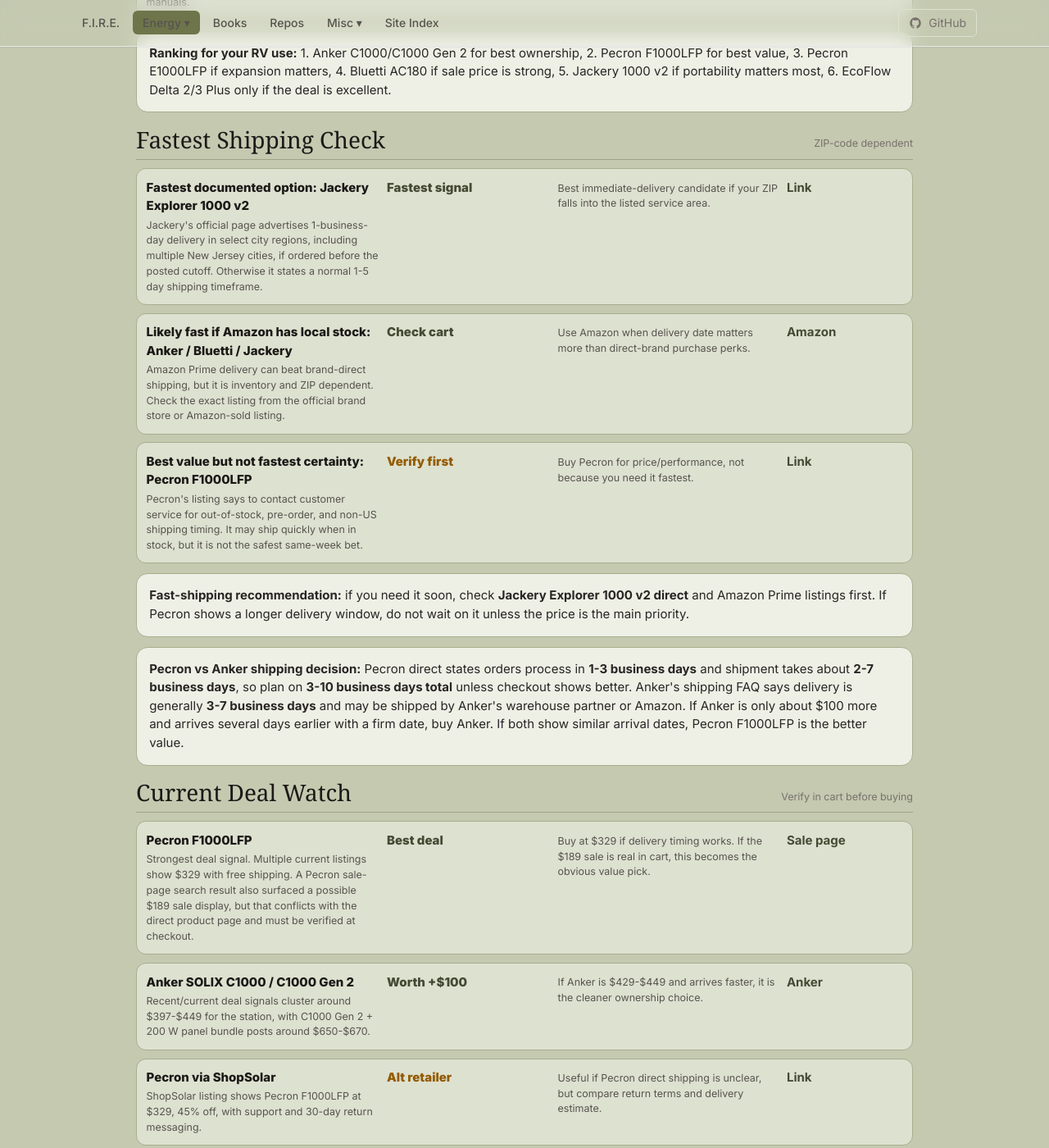
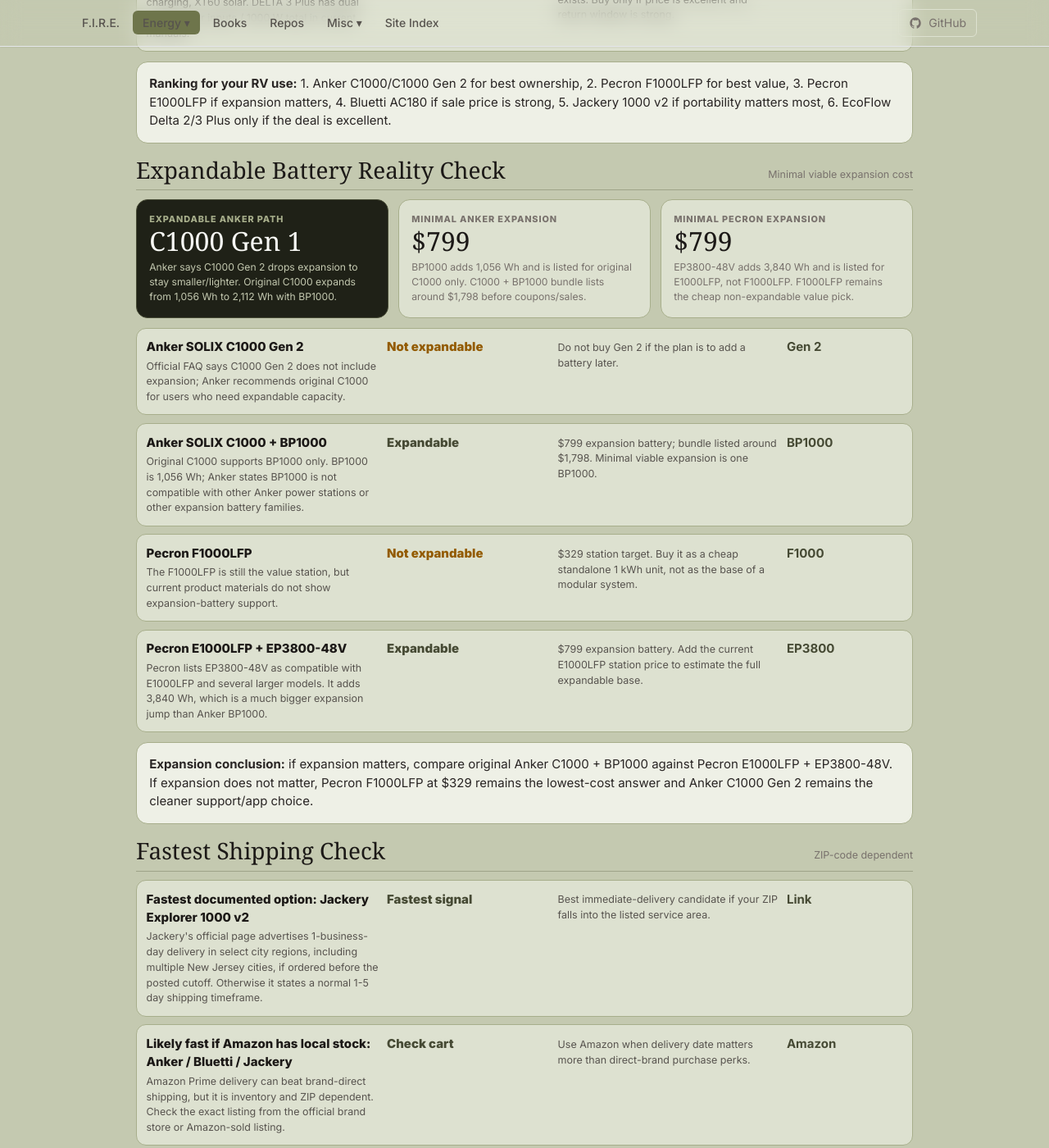
Before and after one commit to techmore/techmore.github.io, a Jekyll site: the page built from pages/delta-pro-3-issues.html, in a window 1280 px wide and 1400 px high, scrolled down 1676 px. Shown: the whole window at 82% size. Built offline with Jekyll 4.4.1, drawn with Linux system fonts in a browser that asks for light colours; nearby versions of some CDN libraries; some web fonts are replaced; some of the changed text lies outside the part shown.

Commit message:
Add portable power expansion costs

```diff
--- a/pages/delta-pro-3-issues.html
+++ b/pages/delta-pro-3-issues.html
@@ -137,9 +138,9 @@ title: DELTA Pro 3 Issues - Techmore
         <div><a href="https://www.pecron.com/products/pecron-f1000lfp-portable-power-station-1500w-1004wh?variant=45854615929020">Link</a></div>
       </div>
       <div class="row four">
-        <div><div class="row-title">Anker SOLIX C1000 / C1000 Gen 2</div><div class="row-text">1056 Wh original or 1024 Wh Gen 2 class, strong app/support reputation, XT60 solar, roughly 600 W solar input on C1000 class.</div></div>
+        <div><div class="row-title">Anker SOLIX C1000 / C1000 Gen 2</div><div class="row-text">1056 Wh original or 1024 Wh Gen 2 class, strong app/support reputation, XT60 solar, roughly 600 W solar input on C1000 class. Important split: original C1000 expands with BP1000; C1000 Gen 2 does not expand.</div></div>
         <div class="risk-low">Best ownership</div>
-        <div class="row-text">Often $429-$500 on sale; bundles around $650-$700 with 200 W panel. Better support confidence than Pecron.</div>
+        <div class="row-text">Often $429-$500 on sale; bundles around $650-$700 with 200 W panel. Better support confidence than Pecron, but buy original C1000 if expansion matters.</div>
         <div><a href="https://www.ankersolix.com/products/c1000">Link</a></div>
       </div>
       <div class="row four">
@@ -169,6 +170,59 @@ title: DELTA Pro 3 Issues - Techmore
     </div>
     <div class="callout" style="margin-top:.75rem">
       <p><strong>Ranking for your RV use:</strong> 1. Anker C1000/C1000 Gen 2 for best ownership, 2. Pecron F1000LFP for best value, 3. Pecron E1000LFP if expansion matters, 4. Bluetti AC180 if sale price is strong, 5. Jackery 1000 v2 if portability matters most, 6. EcoFlow Delta 2/3 Plus only if the deal is excellent.</p>
+    </div>
+  </section>
+
+  <section class="section" id="expansion">
+    <div class="section-head">
+      <h2>Expandable Battery Reality Check</h2>
+      <div class="section-sub">Minimal viable expansion cost</div>
+    </div>
+    <div class="grid three">
+      <div class="card dark">
+        <div class="label">Expandable Anker path</div>
+        <div class="value">C1000 Gen 1</div>
+        <div class="meta">Anker says C1000 Gen 2 drops expansion to stay smaller/lighter. Original C1000 expands from 1,056 Wh to 2,112 Wh with BP1000.</div>
+      </div>
+      <div class="card">
+        <div class="label">Minimal Anker expansion</div>
+        <div class="value">$799</div>
+        <div class="meta">BP1000 adds 1,056 Wh and is listed for original C1000 only. C1000 + BP1000 bundle lists around $1,798 before coupons/sales.</div>
+      </div>
+      <div class="card">
+        <div class="label">Minimal Pecron expansion</div>
+        <div class="value">$799</div>
+        <div class="meta">EP3800-48V adds 3,840 Wh and is listed for E1000LFP, not F1000LFP. F1000LFP remains the cheap non-expandable value pick.</div>
+      </div>
+    </div>
+    <div class="stack" style="margin-top:.75rem">
+      <div class="row four">
+        <div><div class="row-title">Anker SOLIX C1000 Gen 2</div><div class="row-text">Official FAQ says C1000 Gen 2 does not include expansion; Anker recommends original C1000 for users who need expandable capacity.</div></div>
+        <div class="risk-med">Not expandable</div>
+        <div class="row-text">Do not buy Gen 2 if the plan is to add a battery later.</div>
+        <div><a href="https://www.ankersolix.com/products/c1000-gen2">Gen 2</a></div>
+      </div>
+      <div class="row four">
+        <div><div class="row-title">Anker SOLIX C1000 + BP1000</div><div class="row-text">Original C1000 supports BP1000 only. BP1000 is 1,056 Wh; Anker states BP1000 is not compatible with other Anker power stations or other expansion battery families.</div></div>
+        <div class="risk-low">Expandable</div>
+        <div class="row-text">$799 expansion battery; bundle listed around $1,798. Minimal viable expansion is one BP1000.</div>
+        <div><a href="https://www.ankersolix.com/products/bp1000-expansion-battery">BP1000</a></div>
+      </div>
+      <div class="row four">
+        <div><div class="row-title">Pecron F1000LFP</div><div class="row-text">The F1000LFP is still the value station, but current product materials do not show expansion-battery support.</div></div>
+        <div class="risk-med">Not expandable</div>
+        <div class="row-text">$329 station target. Buy it as a cheap standalone 1 kWh unit, not as the base of a modular system.</div>
+        <div><a href="https://www.pecron.com/products/pecron-f1000lfp-portable-power-station-1500w-1004wh?variant=45854615929020">F1000</a></div>
+      </div>
+      <div class="row four">
+        <div><div class="row-title">Pecron E1000LFP + EP3800-48V</div><div class="row-text">Pecron lists EP3800-48V as compatible with E1000LFP and several larger models. It adds 3,840 Wh, which is a much bigger expansion jump than Anker BP1000.</div></div>
+        <div class="risk-low">Expandable</div>
+        <div class="row-text">$799 expansion battery. Add the current E1000LFP station price to estimate the full expandable base.</div>
+        <div><a href="https://www.pecron.com/collections/expansion-batteries">EP3800</a></div>
+      </div>
+    </div>
+    <div class="callout" style="margin-top:.75rem">
+      <p><strong>Expansion conclusion:</strong> if expansion matters, compare original Anker C1000 + BP1000 against Pecron E1000LFP + EP3800-48V. If expansion does not matter, Pecron F1000LFP at $329 remains the lowest-cost answer and Anker C1000 Gen 2 remains the cleaner support/app choice.</p>
     </div>
   </section>
 
@@ -218,9 +272,9 @@ title: DELTA Pro 3 Issues - Techmore
         <div><a href="https://www.pecron.com/collections/on-sales">Sale page</a></div>
       </div>
       <div class="row four">
-        <div><div class="row-title">Anker SOLIX C1000 / C1000 Gen 2</div><div class="row-text">Recent/current deal signals cluster around $397-$449 for the station, with C1000 Gen 2 + 200 W panel bundle posts around $650-$670.</div></div>
+        <div><div class="row-title">Anker SOLIX C1000 / C1000 Gen 2</div><div class="row-text">Recent/current deal signals cluster around $397-$449 for the station, with C1000 Gen 2 + 200 W panel bundle posts around $650-$670. Coupon sites currently surface Anker SOLIX 5% codes, newsletter first-purchase offers, and referral offers, but these must be tested in checkout.</div></div>
         <div class="risk-low">Worth +$100</div>
-        <div class="row-text">If Anker is $429-$449 and arrives faster, it is the cleaner ownership choice.</div>
+        <div class="row-text">If Anker is $429-$449 and arrives faster, it is the cleaner ownership choice. Check Anker direct checkout for active code stacking before Amazon.</div>
         <div><a href="https://www.ankersolix.com/products/c1000">Anker</a></div>
       </div>
       <div class="row four">
@@ -262,7 +316,7 @@ title: DELTA Pro 3 Issues - Techmore
       <div class="row four">
         <div><div class="row-title">Anker SOLIX C1000 direct</div><div class="row-text">Official Anker product page. Shipping FAQ says typical delivery is 3-7 business days and orders may ship via Anker warehouse partner or Amazon.</div></div>
         <div class="risk-low">$429-$449 target</div>
-        <div class="row-text">Buy direct if price is close to Amazon and delivery date is firm.</div>
+        <div class="row-text">Buy direct if price is close to Amazon and delivery date is firm. Try Anker SOLIX coupon pages, newsletter signup, and referral offers at checkout.</div>
         <div><a href="https://www.ankersolix.com/products/c1000">Direct</a></div>
       </div>
       <div class="row four">
@@ -279,7 +333,7 @@ title: DELTA Pro 3 Issues - Techmore
       </div>
     </div>
     <div class="callout" style="margin-top:.75rem">
-      <p><strong>Deal rule:</strong> at <strong>$329</strong>, Pecron F1000LFP wins value unless Anker ships much faster. At <strong>$429-$449</strong>, Anker wins if you value support/app polish and the arrival date is better. At a verified <strong>$189</strong>, Pecron is the buy unless there is a stock/preorder catch.</p>
+      <p><strong>Deal rule:</strong> at <strong>$329</strong>, Pecron F1000LFP wins value unless Anker ships much faster. At <strong>$429-$449</strong>, Anker wins if you value support/app polish and the arrival date is better. Before buying Anker direct, test current Anker SOLIX coupon pages, newsletter signup, and referral offers; third-party coupon pages are showing 5% SOLIX codes and first-purchase/newsletter offers, but the only number that matters is the cart total.</p>
     </div>
   </section>
 
@@ -393,7 +447,7 @@ title: DELTA Pro 3 Issues - Techmore
       <div class="card dark">
         <div class="label">Buy class</div>
         <div class="value">1 kWh LFP</div>
-        <div class="meta">Anker C1000 class remains the safest recommendation; Pecron F1000LFP is the value disruptor.</div>
+        <div class="meta">Anker C1000 class remains the safest recommendation; Pecron F1000LFP is the value disruptor. For future expansion, use original C1000 or Pecron E1000LFP, not C1000 Gen 2 or F1000LFP.</div>
       </div>
       <div class="card">
         <div class="label">Solar kit</div>
@@ -402,12 +456,12 @@ title: DELTA Pro 3 Issues - Techmore
       </div>
     </div>
     <div class="callout" style="margin-top:.75rem">
-      <p><strong>Bottom line:</strong> buy the Anker C1000/C1000 Gen 2 if you want the least drama. Buy the Pecron F1000LFP if the $329 sale price holds and you are comfortable trading some support confidence for the best price/performance. Skip DELTA Pro 3 for this job.</p>
+      <p><strong>Bottom line:</strong> buy the Anker C1000/C1000 Gen 2 if you want the least drama, but choose original C1000 if expansion matters. Buy the Pecron F1000LFP if the $329 sale price holds and you do not need expansion. Step up to Pecron E1000LFP only if the EP3800 expansion path is part of the plan. Skip DELTA Pro 3 for this job.</p>
     </div>
   </section>
 
   <section class="footer">
-    <p>Research checked May 21, 2026. Reddit/forum reports are anecdotal and should be treated as risk signals, not confirmed failure rates. Official specifications come from EcoFlow's DELTA Pro 3 product page. Before any purchase, confirm current firmware behavior, retailer return window, and exact solar input/cable requirements for the model being bought.</p>
+    <p>Research checked May 21, 2026. Reddit/forum reports are anecdotal and should be treated as risk signals, not confirmed failure rates. Official specifications come from EcoFlow, Anker SOLIX, and Pecron product pages. Coupon notes come from current coupon roundups and must be verified in cart. Before any purchase, confirm current firmware behavior, retailer return window, expansion compatibility, and exact solar input/cable requirements for the model being bought.</p>
   </section>
 </main>
 </div>
```
Also changed, not shown: other parts of pages/delta-pro-3-issues.html (+1 -0 lines).
